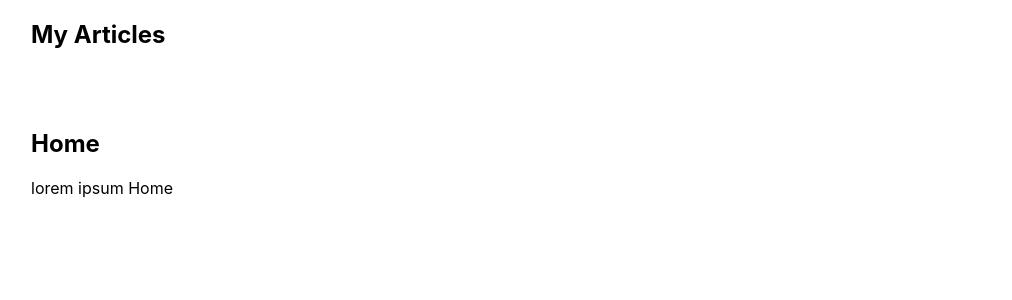
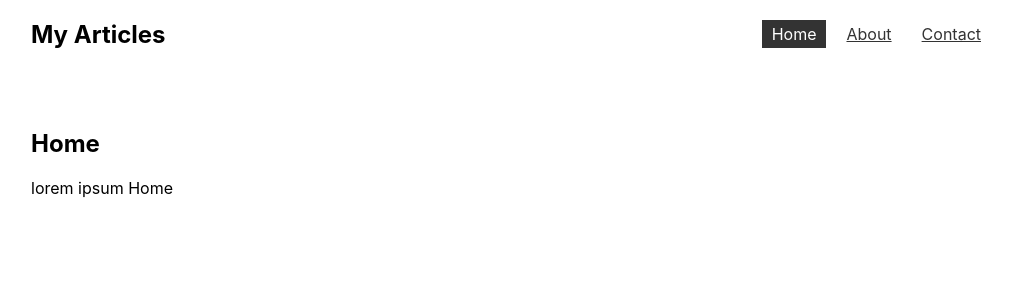
Before and after one commit to pedrolopezbiedma/React_Firebase_Udemy, a React (Create React App) app in the folder multipage-site/: page / in a window 1280 px wide. Shown: the top 300 px of the page, without its empty margins (129-1141 px from the left). Built offline with nearby package versions, Linux system fonts and the light colour scheme.

Commit message:
Lesson 72

```diff
--- a/multipage-site/src/App.css
+++ b/multipage-site/src/App.css
@@ -15,3 +15,8 @@
     color: #333;
     padding: 4px 10px;
   }
+  nav a.active {
+    color: white;
+    background: #333;
+    text-decoration: none;
+  }
--- a/multipage-site/src/App.js
+++ b/multipage-site/src/App.js
@@ -1,5 +1,5 @@
 import './App.css';
-import { BrowserRouter, Route, Switch } from 'react-router-dom'
+import { BrowserRouter, Route, Switch, Link, NavLink } from 'react-router-dom'
 import Home from './pages/Home';
 import Contact from './pages/Contact';
 import About from './pages/About';
@@ -10,6 +10,9 @@
       <BrowserRouter>
         <nav>
             <h1>My Articles</h1>
+            <NavLink exact to='/'>Home</NavLink>
+            <NavLink to='/about'>About</NavLink>
+            <NavLink to='/contact'>Contact</NavLink>
         </nav>
 
         <Switch>
--- a/multipage-site/src/index.js
+++ b/multipage-site/src/index.js
@@ -5,7 +5,5 @@
 
 const root = ReactDOM.createRoot(document.getElementById('root'));
 root.render(
-  <React.StrictMode>
     <App />
-  </React.StrictMode>
 );
```
